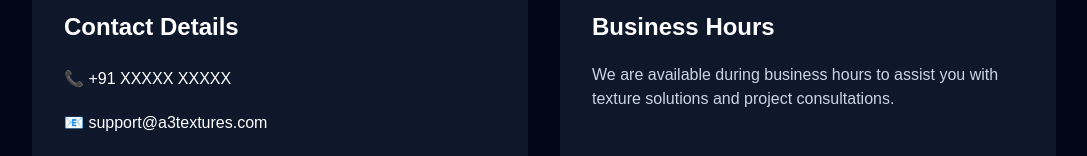
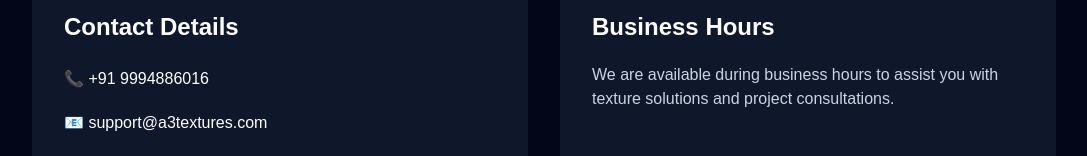
Before and after one commit to Black07-cloud/A3-textures-frontend, a React (Vite) app in the folder client/: page /contact in a window 1280 px wide. Shown: the part 189-345 px from the top of the page, without its empty margins (96-1183 px from the left). Built offline with nearby package versions, Linux system fonts and the light colour scheme.

Commit message:
add ph number in contact

```diff
--- a/client/src/pages/Contact.jsx
+++ b/client/src/pages/Contact.jsx
@@ -17,7 +17,7 @@
 
             <div className="space-y-5 mt-6">
 
-              <p>📞 +91 XXXXX XXXXX</p>
+              <p>📞 +91 9994886016</p>
 
               <p>📧 support@a3textures.com</p>
 
```
